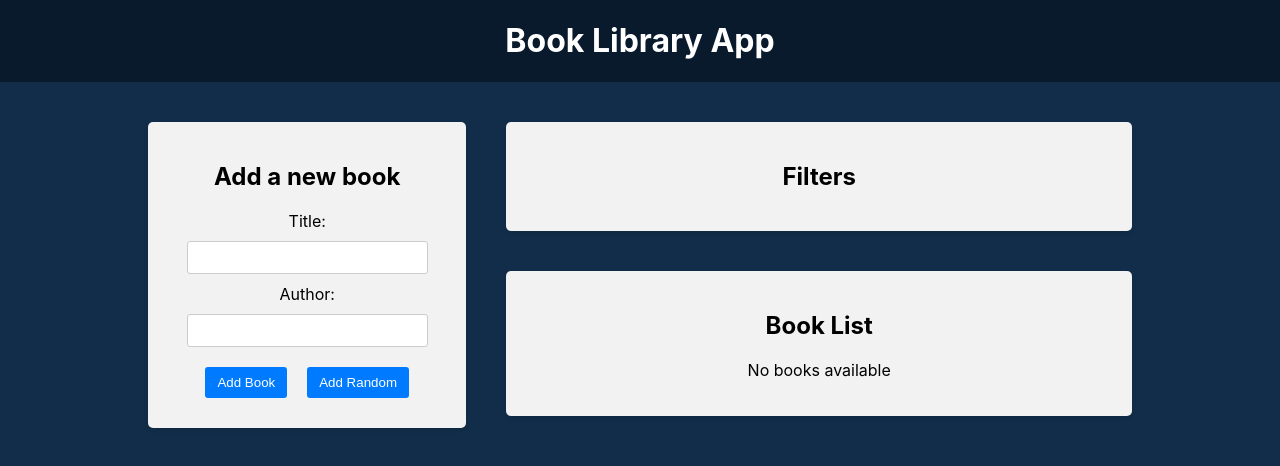
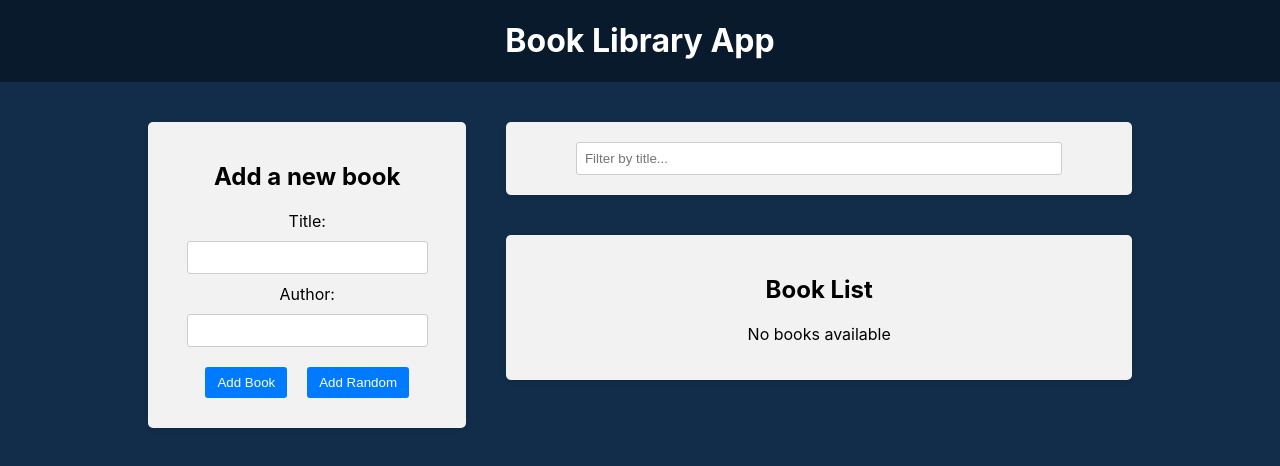
Before and after one commit to mrAleksss/30-react-redux, a React (Create React App) app in the folder frontend/: page / in a window 1280 px wide. Shown: the top 466 px of the page. Built offline with nearby package versions, Linux system fonts and the light colour scheme.

Commit message:
filter and publish

```diff
--- a/frontend/src/components/Filter/Filter.js
+++ b/frontend/src/components/Filter/Filter.js
@@ -3,7 +3,9 @@
 const Filter = () => {
   return (
     <div className="app-block filter">
-      <h2>Filters</h2>
+      <div className="filter-group">
+        <input type="text" placeholder="Filter by title..." />
+      </div>
     </div>
   )
 }
```
